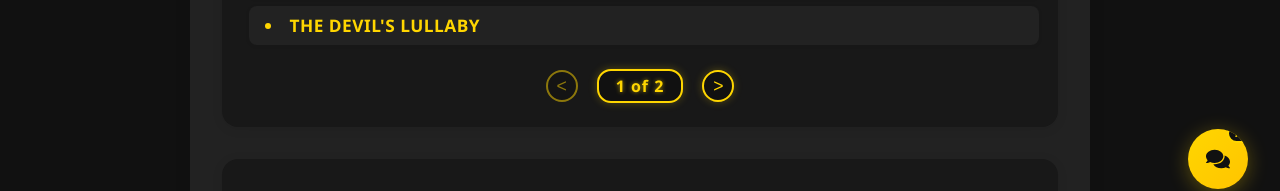
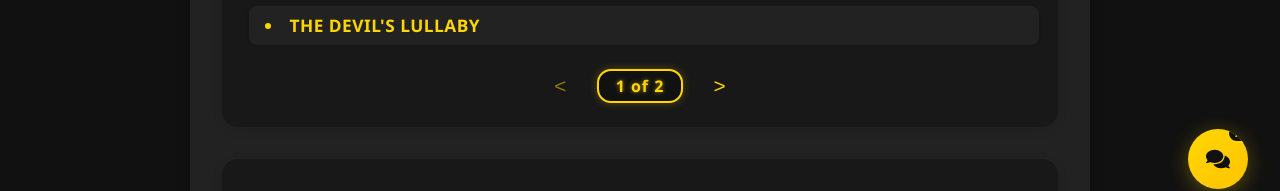
Before and after one commit to Mayur-Shashidhar/PESU-Talkies-Website, a React (Create React App) app in the folder frontend/: page /projects in a window 1280 px wide. Shown: the part 579-770 px from the top of the page. Built offline with nearby package versions, Linux system fonts and the light colour scheme.

Commit message:
Update App.css

```diff
--- a/frontend/src/App.css
+++ b/frontend/src/App.css
@@ -37,28 +37,23 @@
   margin-top: 1.5rem;
 }
 .pagination-arrow {
-  width: 32px;
-  height: 32px;
-  border-radius: 50%;
-  background: #111;
-  border: 2px solid #FFD600;
-  display: flex;
-  align-items: center;
-  justify-content: center;
-  font-size: 1.1rem;
+  background: none;
+  border: none;
+  font-size: 1.3rem;
   color: #FFD600;
-  box-shadow: 0 0 8px #FFD60044, 0 0 0 #FFD600;
+  box-shadow: none;
   cursor: pointer;
-  transition: box-shadow 0.2s, background 0.2s;
+  transition: color 0.2s, background 0.2s, font-size 0.2s;
+  padding: 0.15rem 0.7rem;
+  outline: none;
 }
 .pagination-arrow:disabled {
   opacity: 0.5;
   cursor: not-allowed;
-  box-shadow: none;
 }
 .pagination-arrow:hover:not(:disabled) {
-  box-shadow: 0 0 24px #FFD60099, 0 0 0 #FFD600;
-  background: #222;
+  color: #fff700;
+  font-size: 1.5rem;
 }
 .pagination-page {
   min-width: 60px;
```
